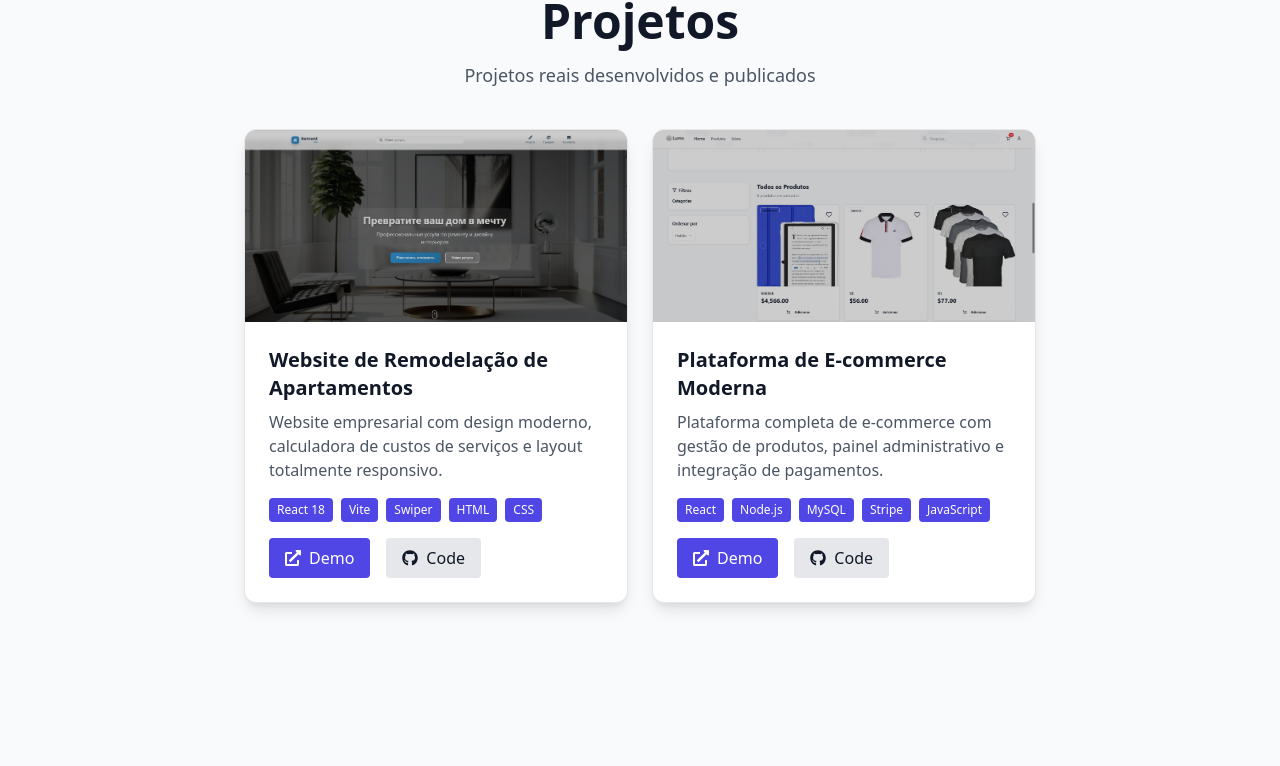
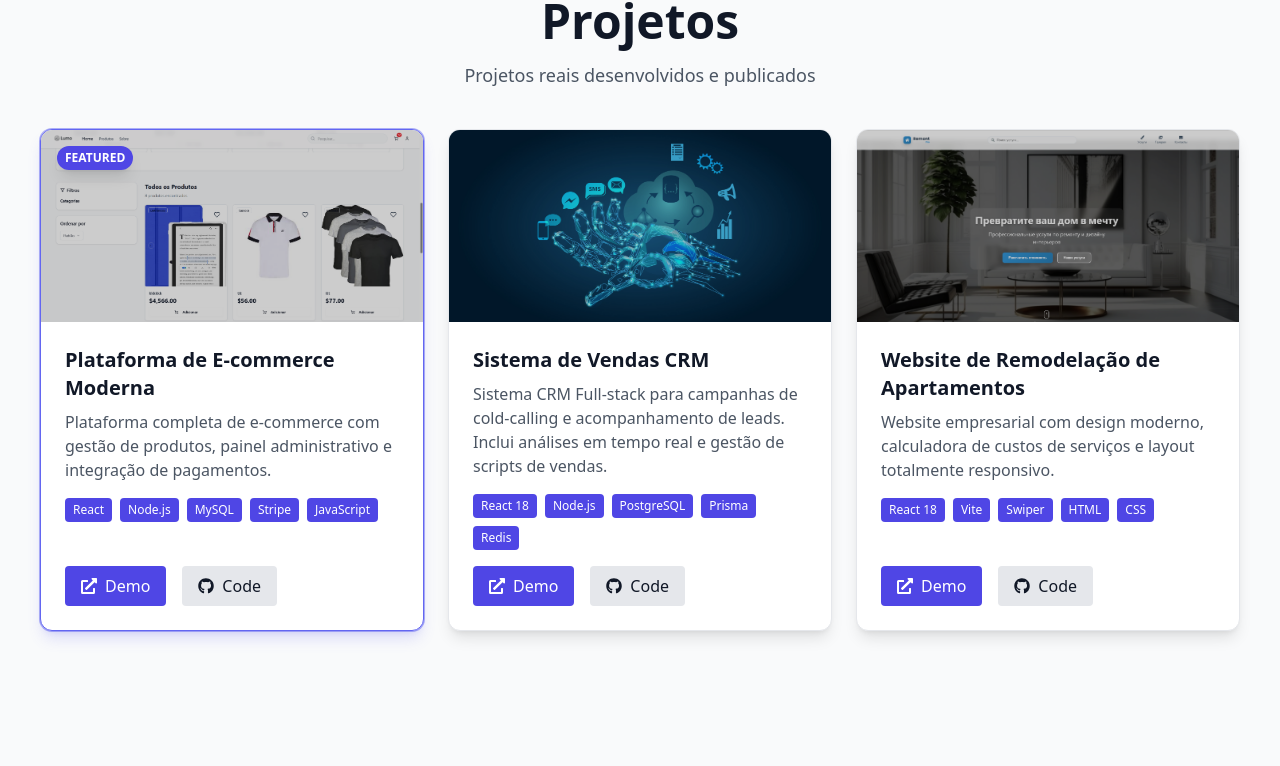
Before and after one commit to regil2019/regil-daniel-portfolio, a React (Vite) app: page / in a window 1280 px wide. Shown: the part 1813-2579 px from the top of the page. Built offline with nearby package versions, Linux system fonts and the light colour scheme.

Commit message:
Add CRM project, reorder portfolio, and update skills

```diff
--- a/src/components/sections/Projects.tsx
+++ b/src/components/sections/Projects.tsx
@@ -8,6 +8,7 @@ type Project = {
   demo: string;
   code: string;
   image: string;
+  featured?: boolean;
 };
 
 type ProjectsContent = {
@@ -34,7 +35,11 @@ const Projects = ({ content }: Props) => {
           {content.projects.map((project, idx) => (
             <div
               key={idx}
-              className="bg-white dark:bg-gray-900 rounded-xl shadow-lg flex flex-col justify-between w-full max-w-sm border border-gray-200 dark:border-indigo-900 hover:border-indigo-500 transition overflow-hidden"
+              className={`bg-white dark:bg-gray-900 rounded-xl shadow-lg flex flex-col justify-between w-full max-w-sm border transition overflow-hidden ${
+                project.featured
+                ? 'border-indigo-500 shadow-indigo-500/20 ring-1 ring-indigo-500/50'
+                : 'border-gray-200 dark:border-indigo-900 hover:border-indigo-500'
+              }`}
             >
               {/* Imagem de fundo no topo do card */}
               <div className="h-48 w-full relative">
@@ -47,6 +52,11 @@ const Projects = ({ content }: Props) => {
                   height="200"
                 />
                 <div className="absolute inset-0 bg-black/20 dark:bg-black/40" />
+                {project.featured && (
+                  <div className="absolute top-4 left-4 bg-indigo-600 text-white text-xs font-bold px-2 py-1 rounded-full shadow-lg z-10">
+                    FEATURED
+                  </div>
+                )}
               </div>
               <div className="p-6 flex flex-col flex-1">
                 <h3 className="text-xl font-bold text-gray-900 dark:text-white mb-2">{project.title}</h3>
--- a/src/content/en.ts
+++ b/src/content/en.ts
@@ -61,6 +61,27 @@ export const content: Content = {
     projects: [
       {
         category: 'Web',
+        title: 'Modern E-commerce Platform',
+        featured: true,
+        description:
+          'Complete e-commerce platform with product management, admin panel, and payment integration.',
+        technologies: ['React', 'Node.js', 'MySQL', 'Stripe', 'JavaScript'],
+        demo: 'https://ecommerce-platform-drab.vercel.app',
+        code: 'https://github.com/regil2019/ecommerce-platform.git',
+        image: '/image/ecommerce-bg.png',
+      },
+      {
+        category: 'Web',
+        title: 'Sales CRM System',
+        description:
+          'Full-stack CRM system for cold-calling campaigns and lead tracking. Features real-time analytics and sales script management.',
+        technologies: ['React 18', 'Node.js', 'PostgreSQL', 'Prisma', 'Redis'],
+        demo: 'https://call-stream-crm.vercel.app/',
+        code: 'https://github.com/regil2019/CRM_SYSTEM.git',
+        image: '/image/ai-saas-bg.jpg',
+      },
+      {
+        category: 'Web',
         title: 'Apartment Remodeling Website',
         description:
           'Business website with modern UI, service cost calculator, and fully responsive design.',
@@ -68,16 +89,6 @@ export const content: Content = {
         demo: 'https://remont-apartment.vercel.app/',
         code: 'https://github.com/regil2019/remont_apartment',
         image: '/image/remont-apartment.png',
-      },
-      {
-        category: 'Web',
-        title: 'Modern E-commerce Platform',
-        description:
-          'Complete e-commerce platform with product management, admin panel, and payment integration.',
-        technologies: ['React', 'Node.js', 'MySQL', 'Stripe', 'JavaScript'],
-        demo: 'https://ecommerce-platform-drab.vercel.app',
-        code: 'https://github.com/regil2019/ecommerce-platform.git',
-        image: '/image/ecommerce-bg.png',
       },
     ],
   },
@@ -95,6 +106,8 @@ export const content: Content = {
       { name: 'TypeScript', percentage: 50 },
       { name: 'Tailwind CSS', percentage: 60 },
       { name: 'Node.js', percentage: 60 },
+      { name: 'Prisma', percentage: 55 },
+      { name: 'Redis', percentage: 45 },
       { name: 'Python', percentage: 55 },
       { name: 'PostgreSQL', percentage: 50 },
       { name: 'MongoDB', percentage: 50 },
--- a/src/content/pt.ts
+++ b/src/content/pt.ts
@@ -61,6 +61,27 @@ export const content: Content = {
     projects: [
       {
         category: 'Web',
+        title: 'Plataforma de E-commerce Moderna',
+        featured: true,
+        description:
+          'Plataforma completa de e-commerce com gestão de produtos, painel administrativo e integração de pagamentos.',
+        technologies: ['React', 'Node.js', 'MySQL', 'Stripe', 'JavaScript'],
+        demo: 'https://ecommerce-platform-drab.vercel.app',
+        code: 'https://github.com/regil2019/ecommerce-platform.git',
+        image: '/image/ecommerce-bg.png',
+      },
+      {
+        category: 'Web',
+        title: 'Sistema de Vendas CRM',
+        description:
+          'Sistema CRM Full-stack para campanhas de cold-calling e acompanhamento de leads. Inclui análises em tempo real e gestão de scripts de vendas.',
+        technologies: ['React 18', 'Node.js', 'PostgreSQL', 'Prisma', 'Redis'],
+        demo: 'https://call-stream-crm.vercel.app/',
+        code: 'https://github.com/regil2019/CRM_SYSTEM.git',
+        image: '/image/ai-saas-bg.jpg',
+      },
+      {
+        category: 'Web',
         title: 'Website de Remodelação de Apartamentos',
         description:
           'Website empresarial com design moderno, calculadora de custos de serviços e layout totalmente responsivo.',
@@ -68,16 +89,6 @@ export const content: Content = {
         demo: 'https://remont-apartment.vercel.app/',
         code: 'https://github.com/regil2019/remont_apartment',
         image: '/image/remont-apartment.png',
-      },
-      {
-        category: 'Web',
-        title: 'Plataforma de E-commerce Moderna',
-        description:
-          'Plataforma completa de e-commerce com gestão de produtos, painel administrativo e integração de pagamentos.',
-        technologies: ['React', 'Node.js', 'MySQL', 'Stripe', 'JavaScript'],
-        demo: 'https://ecommerce-platform-drab.vercel.app',
-        code: 'https://github.com/regil2019/ecommerce-platform.git',
-        image: '/image/ecommerce-bg.png',
       },
     ],
   },
@@ -95,6 +106,8 @@ export const content: Content = {
       { name: 'TypeScript', percentage: 50 },
       { name: 'Tailwind CSS', percentage: 60 },
       { name: 'Node.js', percentage: 60 },
+      { name: 'Prisma', percentage: 55 },
+      { name: 'Redis', percentage: 45 },
       { name: 'Python', percentage: 55 },
       { name: 'PostgreSQL', percentage: 50 },
       { name: 'MongoDB', percentage: 50 },
--- a/src/content/ru.ts
+++ b/src/content/ru.ts
@@ -61,6 +61,27 @@ export const content: Content = {
     projects: [
       {
         category: 'Web',
+        title: 'Современная E-commerce платформа',
+        featured: true,
+        description:
+          'Полнофункциональная e-commerce платформа с управлением товарами, админ-панелью и интеграцией платежей.',
+        technologies: ['React', 'Node.js', 'MySQL', 'Stripe', 'JavaScript'],
+        demo: 'https://ecommerce-platform-drab.vercel.app',
+        code: 'https://github.com/regil2019/ecommerce-platform.git',
+        image: '/image/ecommerce-bg.png',
+      },
+      {
+        category: 'Web',
+        title: 'Система CRM для продаж',
+        description:
+          'Полнофункциональная CRM-система для холодных звонков и отслеживания лидов. Включает аналитику в реальном времени и управление скриптами продаж.',
+        technologies: ['React 18', 'Node.js', 'PostgreSQL', 'Prisma', 'Redis'],
+        demo: 'https://call-stream-crm.vercel.app/',
+        code: 'https://github.com/regil2019/CRM_SYSTEM.git',
+        image: '/image/ai-saas-bg.jpg',
+      },
+      {
+        category: 'Web',
         title: 'Сайт по ремонту квартир',
         description:
           'Корпоративный сайт с современным дизайном, калькулятором стоимости услуг и адаптивной версткой.',
@@ -68,16 +89,6 @@ export const content: Content = {
         demo: 'https://remont-apartment.vercel.app/',
         code: 'https://github.com/regil2019/remont_apartment',
         image: '/image/remont-apartment.png',
-      },
-      {
-        category: 'Web',
-        title: 'Современная E-commerce платформа',
-        description:
-          'Полнофункциональная e-commerce платформа с управлением товарами, админ-панелью и интеграцией платежей.',
-        technologies: ['React', 'Node.js', 'MySQL', 'Stripe', 'JavaScript'],
-        demo: 'https://ecommerce-platform-drab.vercel.app',
-        code: 'https://github.com/regil2019/ecommerce-platform.git',
-        image: '/image/ecommerce-bg.png',
       },
     ],
   },
@@ -95,6 +106,8 @@ export const content: Content = {
       { name: 'TypeScript', percentage: 50 },
       { name: 'Tailwind CSS', percentage: 60 },
       { name: 'Node.js', percentage: 60 },
+      { name: 'Prisma', percentage: 55 },
+      { name: 'Redis', percentage: 45 },
       { name: 'Python', percentage: 55 },
       { name: 'PostgreSQL', percentage: 50 },
       { name: 'MongoDB', percentage: 50 },
--- a/src/types/index.ts
+++ b/src/types/index.ts
@@ -37,6 +37,7 @@ export type Project = {
   demo: string;
   code: string;
   image: string;
+  featured?: boolean;
 };
 
 export type ProjectsContent = {
```
